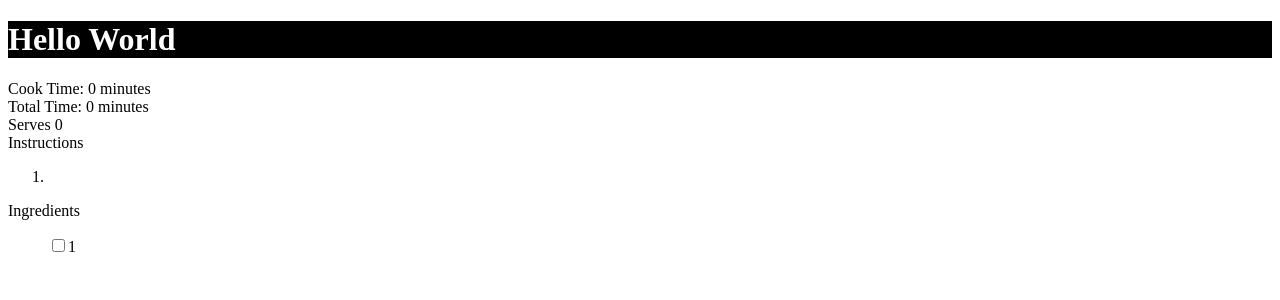
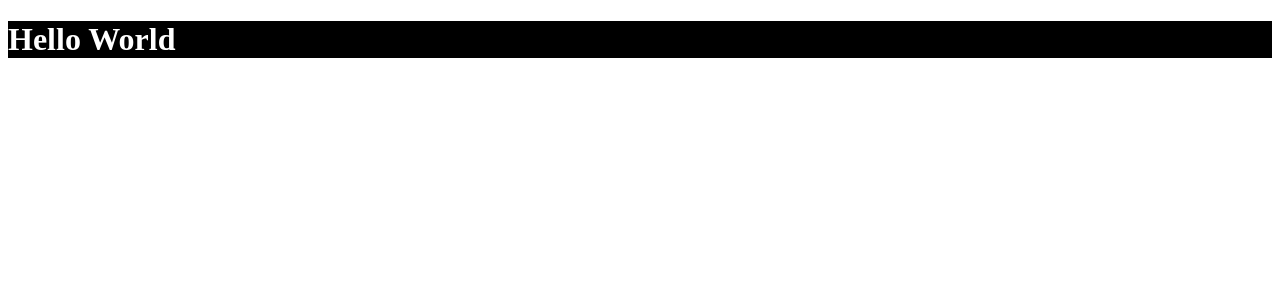
Before and after one commit to Easie-Gourmet-Blue-Ocean/gourmet-made-easie, a React app: page / in a window 1280 px wide. Shown: the top 300 px of the page. Built offline with nearby package versions, Linux system fonts and the light colour scheme; the HTML template or start-up script is replaced by a standard one.

Commit message:
removed test instantiation from App.js

```diff
--- a/src/App.js
+++ b/src/App.js
@@ -1,6 +1,5 @@
 import React from "react";
 import { hot } from 'react-hot-loader/root';
-import RecipePage from './pages/Recipe'
 
 const App = () => {
     return (
@@ -8,7 +7,6 @@ const App = () => {
         <h1>
             Hello World
         </h1>
-        <RecipePage></RecipePage>
         </>
     )
 }
```
